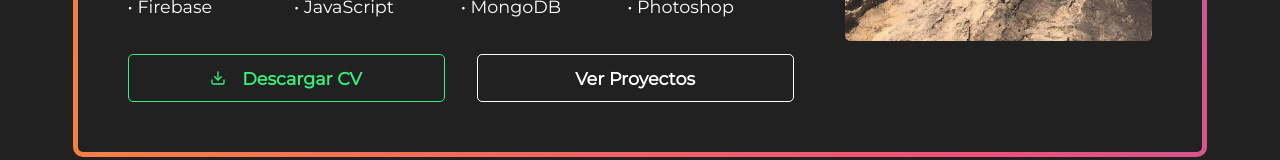
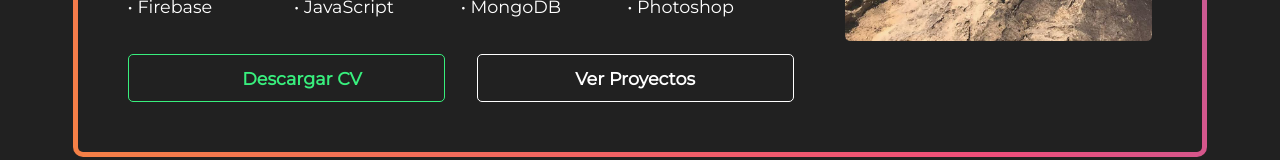
Before and after one commit to JuandaGarcia/JuandaGarcia.com, a React (Create React App) app: page /sobre-mi in a window 1280 px wide. Shown: the part 599-759 px from the top of the page. Built offline with nearby package versions, Linux system fonts and the light colour scheme.

Commit message:
Update Node Version

```diff
--- a/package.json
+++ b/package.json
@@ -10,7 +10,7 @@
 		"react": "^16.14.0",
 		"react-dom": "^16.14.0",
 		"react-router-dom": "^5.2.0",
-		"react-scripts": "3.3.0",
+		"react-scripts": "^5.0.1",
 		"sweetalert2": "^9.17.2"
 	},
 	"scripts": {
--- a/src/index.css
+++ b/src/index.css
@@ -1046,7 +1046,7 @@ path#f3-l9 {
 	width: 1rem;
 	height: 1rem;
 	display: inline-block;
-	background-image: url('/icons/download.svg');
+	/* background-image: url('/icons/download.svg'); */
 	background-position: center;
 	background-repeat: no-repeat;
 	background-size: cover;
```
Also changed, not shown: 1 other file (tests, documents, lock files or other folders).
